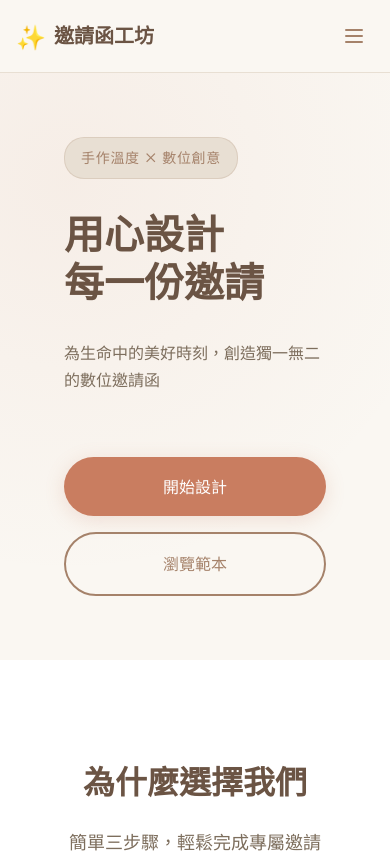
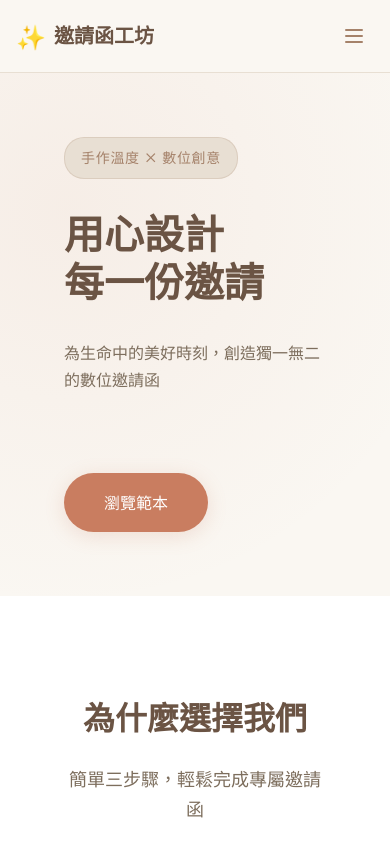
Before and after one commit to nju6g0/next-card-builder, a Next.js app: page / in a window 390 px wide. Shown: the top 853 px of the page. Built offline with nearby package versions, Linux system fonts and the light colour scheme.

Commit message:
修正首頁連結

```diff
--- a/app/globals.css
+++ b/app/globals.css
@@ -202,6 +202,44 @@ body {
   transform: translateY(-2px);
 }
 
+/* Browse Templates Button - Primary on mobile, Secondary on desktop */
+.btn-browse-templates {
+  padding: 1rem 2.5rem;
+  background: var(--accent-terracotta);
+  color: white;
+  border: none;
+  border-radius: 50px;
+  font-size: 1rem;
+  font-weight: 500;
+  font-family: var(--font-sans);
+  cursor: pointer;
+  transition: all 0.3s ease;
+  box-shadow: 0 4px 20px rgba(201, 125, 96, 0.2);
+}
+
+.btn-browse-templates:hover {
+  transform: translateY(-2px);
+  box-shadow: 0 6px 30px rgba(201, 125, 96, 0.3);
+  background: #b86f55;
+}
+
+@media (min-width: 640px) {
+  .btn-browse-templates {
+    width: 100%;
+    padding: 1rem 2.5rem;
+    background: transparent;
+    color: var(--warm-brown);
+    border: 2px solid var(--warm-brown);
+    box-shadow: none;
+  }
+
+  .btn-browse-templates:hover {
+    background: var(--warm-brown);
+    color: white;
+    box-shadow: none;
+  }
+}
+
 /* Hero Visual */
 .hero-visual {
   position: relative;
@@ -367,7 +405,7 @@ body {
 /* Showcase Section */
 .showcase {
   padding: var(--spacing-xl) var(--spacing-lg);
-  background: var(--soft-beige);
+  /* background: var(--soft-beige); */
 }
 
 .showcase .section-title {
@@ -514,9 +552,8 @@ body {
 
 /* Footer */
 .footer {
-  background: var(--warm-cream);
+  background: var(--soft-beige);
   padding: var(--spacing-xl) var(--spacing-lg) var(--spacing-md);
-  border-top: 1px solid var(--soft-beige);
 }
 
 .footer-content {
--- a/app/page.tsx
+++ b/app/page.tsx
@@ -261,10 +261,12 @@ export default function Home() {
             為生命中的美好時刻，創造獨一無二的數位邀請函
           </p>
           <div className="hero-cta">
-            <Link href="/builder">
-              <button className="btn-primary">開始設計</button>
+            <Link href="/invitations/create">
+              <button className="btn-primary hidden sm:block">開始設計</button>
             </Link>
-            <button className="btn-secondary">瀏覽範本</button>
+            <Link href="/templates">
+              <button className="btn-browse-templates">瀏覽範本</button>
+            </Link>
           </div>
         </div>
         <div className="hero-visual">
@@ -342,11 +344,11 @@ export default function Home() {
       </section>
 
       {/* CTA Section */}
-      <section className="cta-section">
+      <section className="cta-section hidden sm:block">
         <div className="cta-content">
           <h2 className="cta-title">準備好開始了嗎？</h2>
           <p className="cta-subtitle">讓我們一起為重要的日子，留下美好的記憶</p>
-          <Link href="/builder">
+          <Link href="/invitations/create">
             <button className="btn-primary large">免費開始設計</button>
           </Link>
         </div>
@@ -356,39 +358,6 @@ export default function Home() {
           <div className="deco-circle circle-3"></div>
         </div>
       </section>
-
-      {/* Footer */}
-      <footer className="footer">
-        <div className="footer-content">
-          <div className="footer-brand">
-            <h3>邀請函工坊</h3>
-            <p>用心設計每一份邀請</p>
-          </div>
-          <div className="footer-links">
-            <div className="footer-column">
-              <h4>產品</h4>
-              <a href="#">範本庫</a>
-              <a href="#">定價方案</a>
-              <a href="#">使用教學</a>
-            </div>
-            <div className="footer-column">
-              <h4>關於</h4>
-              <a href="#">我們的故事</a>
-              <a href="#">聯絡我們</a>
-              <a href="#">合作夥伴</a>
-            </div>
-            <div className="footer-column">
-              <h4>支援</h4>
-              <a href="#">常見問題</a>
-              <a href="#">隱私政策</a>
-              <a href="#">服務條款</a>
-            </div>
-          </div>
-        </div>
-        <div className="footer-bottom">
-          <p>© 2026 邀請函工坊. 用心設計每一刻</p>
-        </div>
-      </footer>
     </div>
   );
 }
```
